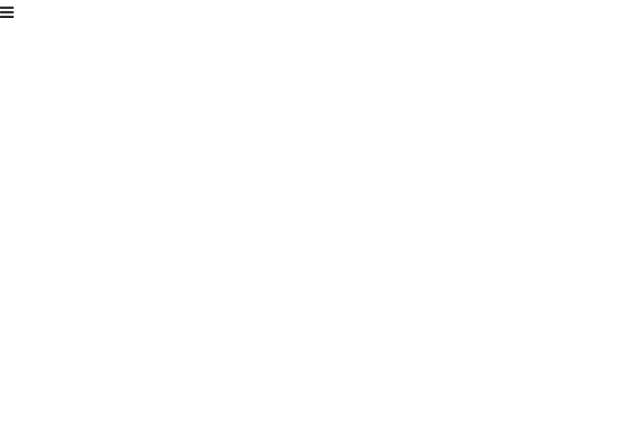
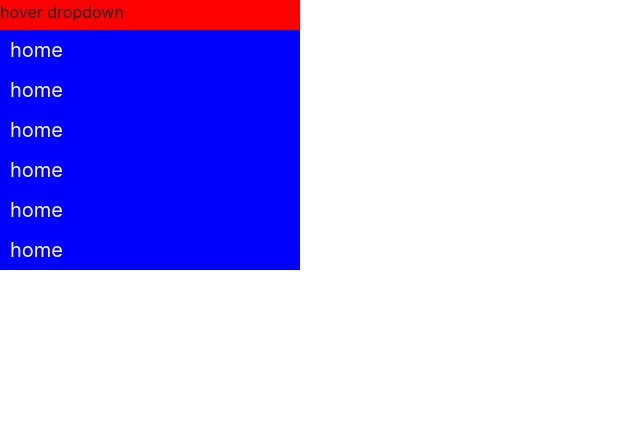
Before and after one commit to venkychandu123/drop-down-with-bootstrap-and-jquery, a plain HTML site: page index.html in a window 1280 px wide. Shown: the whole page, without its empty margins (0-640 px from the left). Drawn offline with nearby package versions, Linux system fonts and the light colour scheme.

Commit message:
drop-down-onhover

```diff
--- a/app.js
+++ b/app.js
@@ -12,11 +12,27 @@
             $(this).parent().addClass('nav-bar');
         }
     }
-});*/
+});
 
 $('body').on('click','.icon-button',function(){
-    $(this).prev().css('width','160px')
+    $(this).prev().css('height','100%');
+
 });
 $('.fa-times').click(function(){
-   $(this).parent().css('width','0px');
+   $(this).parent().css('height','0%');
+
 });
+
+$(document).ready(function() {
+    $(window).scroll(function() {
+      if ($(document).scrollTop() > 1550) { //get the current position o fthe window
+        $('.naresh').css('bottom','0px');
+      } else {
+        $('.naresh').css('bottom','-50px');
+      }
+    });
+    var a=$('.naa').scroll().offset.top;
+    console.log(a);
+    var b=$('.aaaa').scroll().offset.top;
+    console.log(b);
+  });*/
--- a/index.html
+++ b/index.html
@@ -13,21 +13,20 @@
     <script src="https://maxcdn.bootstrapcdn.com/bootstrap/4.5.2/js/bootstrap.min.js"></script>
     <link rel="stylesheet" href="style.css">
 </head>
-
 <body>
 
-    <ul id="nav" class="nav-bar  sidenav">
-        <i class="fa fa-times" aria-hidden="true"></i>
-        <li> <a href="">HTML</a></li>
-        <li> <a href="">CSS</a></li>
-        <li> <a href="">JAVA SCRIPT</a></li>
-        <li><a href="#">SQL</a></li>
-        <li><a href="#">JAVA</a></li>
-        <li><a href="#">ANGULAR</a></li>
-        <li> <a href="#">MY SQL</a></li>
-        <li><a href="#">BOOTSTRAP</a></li>
-    </ul>
-   <div class="icon-button"> <i class="fa fa-bars icon-sym btn-btn"></i></div>
+  <div class="drop-down">
+      hover dropdown
+<div class="drop-down-list">
+    <a href="">home</a>
+    <a href="">home</a>
+    <a href="">home</a>
+    <a href="">home</a>
+    <a href="">home</a>
+    <a href="">home</a>
+</div>
+
+  </div>
 
 
     <script src="./app.js"></script>
--- a/style.css
+++ b/style.css
@@ -1,42 +1,29 @@
+.drop-down-list {
+    display: none;
 
-
-.nav-bar {
-    margin: 0px;/*removing default margin*/
-    padding: 0px;/*removing default padding*/
-    list-style: none;/*removing default dots*/
-    background: black;/*adding the background color  to nav-nar*/
-    width: 0px;
-    height: 100%;/*for enter page */
-    overflow: hidden;
-    transition: 0.5s;/*changes css property value given periodic time*/
-    position: fixed;/*position of the element */
-    top: 0px;
-    left: 0px;
-    padding-top: 30px;
 }
-li {
-
-    padding: 10px 12px;
-    color: blanchedalmond;
-    font-size: 20px;
-    font-family: 'Franklin Gothic Medium', 'Arial Narrow', Arial, sans-serif;
-    font-weight: 500;
-    white-space: nowrap;
-}
-a:hover{
-    text-decoration: none;
-}
-a {
-    color: white;
-}
-.fixied-header {
-    width: 160px;
+.drop-down:hover .drop-down-list  {
+display: block;
+background:blue;
+position: absolute;
+    top: 30px;
+    width: 300px;
 }
 
-/* cancel icon */
-.fa-times {
+.drop-down {
+width: 300px;
+background: red;
+display: block;
+height: 30px;
+}
+
+.drop-down a {
+    display: block;
+    font-size: 20px;
     color: white;
-    position: absolute;
-    right: 20px;
-    top: 20px;
+    padding: 5px 10px;
 }
+a:hover {
+    text-decoration: none;
+    background: cadetblue;
+}
```
